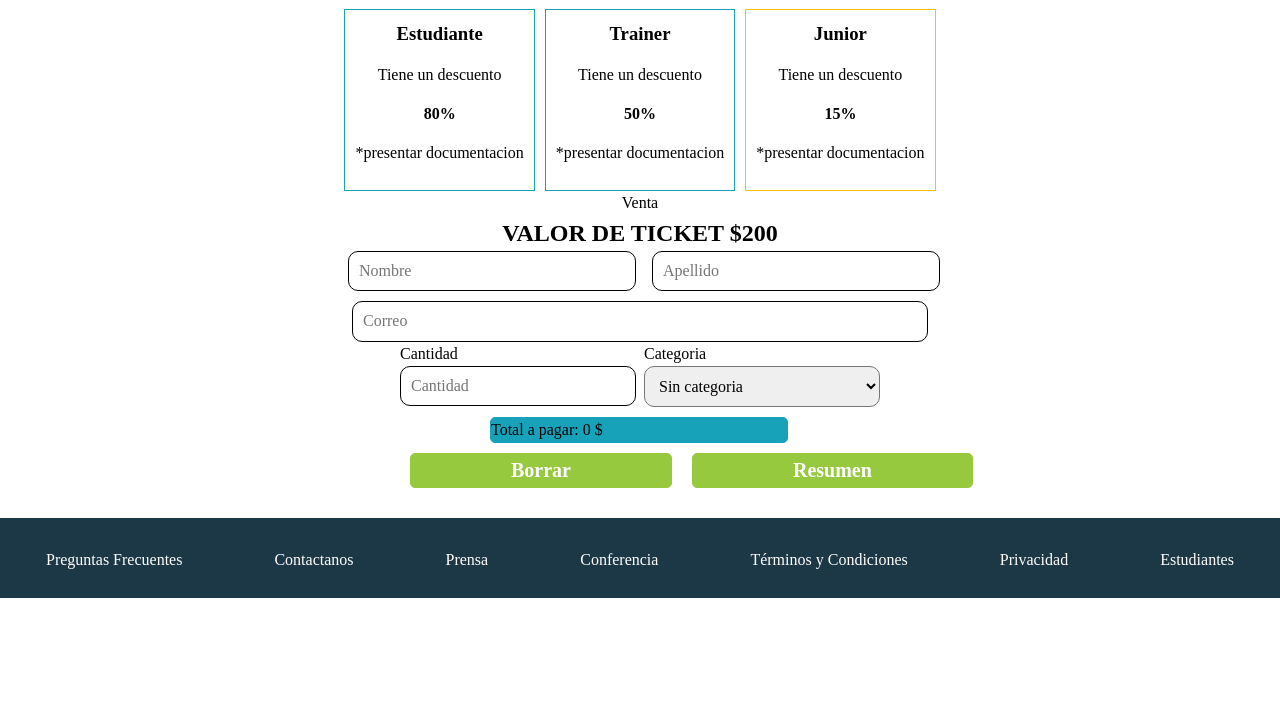
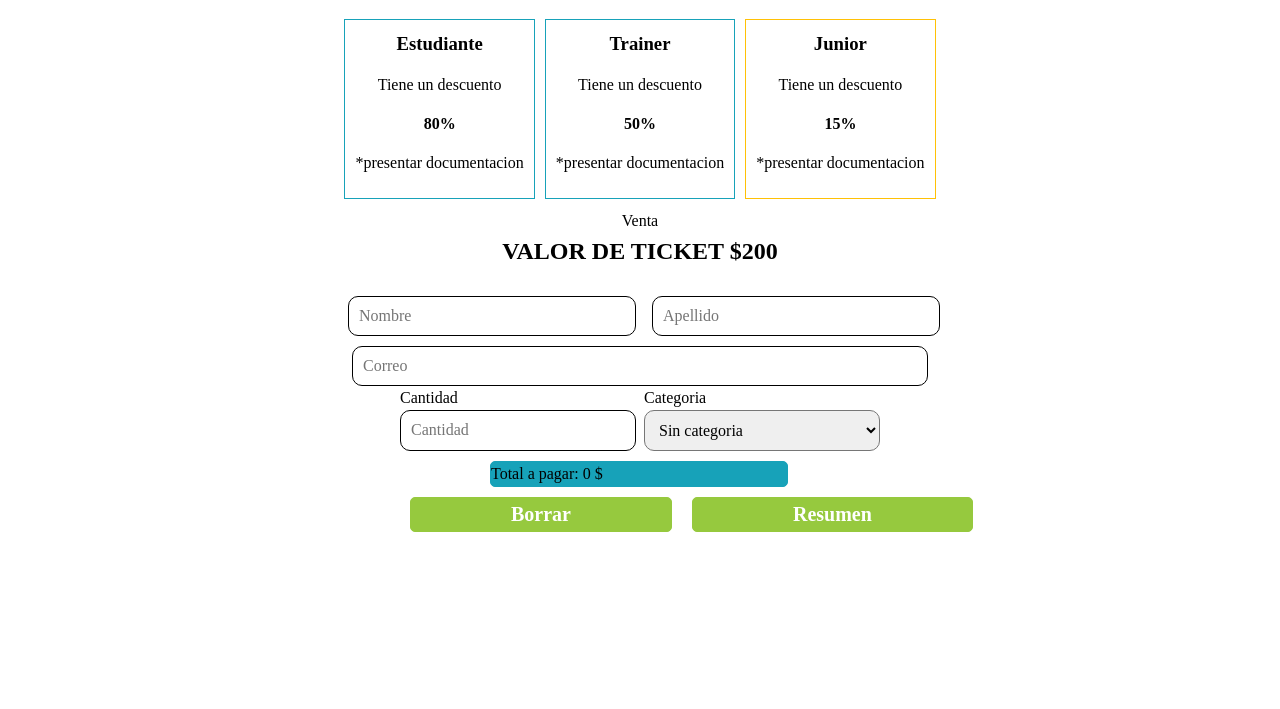
Before and after one commit to LordOller/Integrador, a plain HTML site: page comprarTickets.html in a window 1280 px wide. Shown: the part 91-800 px from the top of the page. Drawn offline with Linux system fonts and the light colour scheme.

Commit message:
Add files via upload
Update del styler

```diff
--- a/style.css
+++ b/style.css
@@ -311,15 +311,18 @@ footer{
 
 .contenedor-tickets{
     max-width: 80rem;
+    max-height: 100%;
     margin: 0 auto;
     align-items: center;
+   height: 78rem;
 }
 
 .oferta{
-    margin: auto;
+    margin: 1rem;
     display: flex;
     justify-content: center;
     gap: 1rem;
+    height: 20rem;
 }
 
 .tipo{
@@ -403,6 +406,7 @@ p,h2,h3{
     flex-direction: column;
     align-items: center;
     justify-content: center;
+    height: 30rem;
 
 }
 
```
